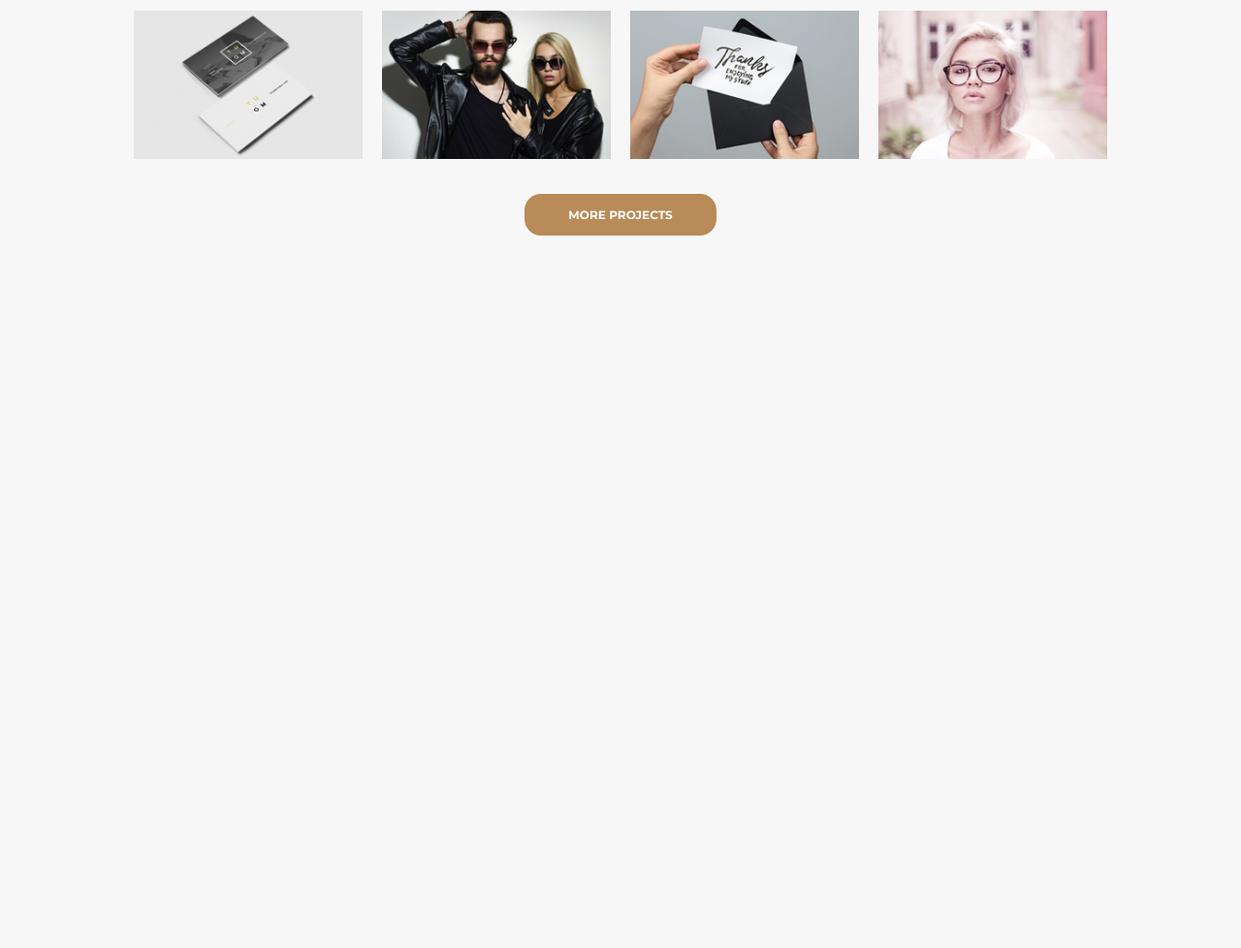
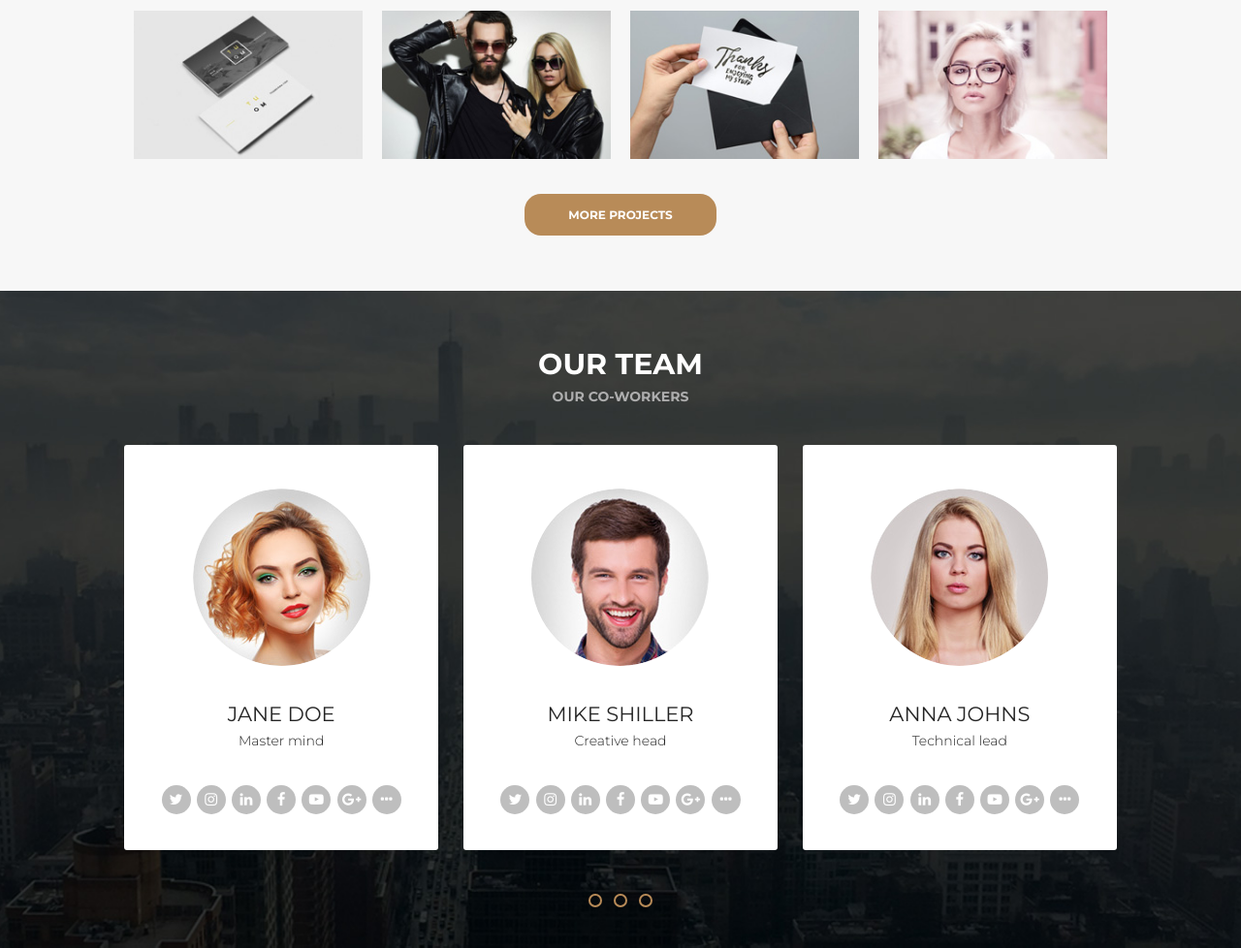
Before and after one commit to freefrogs/PORTFOLIO_4, a website: page index.html in a window 1280 px wide. Shown: the part 2262-3240 px from the top of the page at 97% size. Before the commit the page ends 2562 px from the top, so only its background shows below. Drawn offline with Linux system fonts and the light colour scheme.

Commit message:
Add html code & style for our team section

```diff
--- a/index.html
+++ b/index.html
@@ -179,5 +179,60 @@
 				<button class="button_brown">more projects</button>
 			</div>
 		</section>
+		<section class="our_team" id="ourTeam">
+			<div class="container">
+				<h2 class="h2_white">our team</h2>
+				<h4>our co-workers</h4>
+				<div class="row">
+					<div class="col-team">
+						<img src="images/ourTeam_1.jpg" alt="Jane Doe">
+						<h5>jane doe</h5>
+						<p>Master mind</p>
+						<div class="div-icon">
+							<a href="#"><i class="fa fa-twitter"></i></a>
+							<a href="#"><i class="fa fa-instagram"></i></a>
+							<a href="#"><i class="fa fa-linkedin"></i></a>
+							<a href="#"><i class="fa fa-facebook"></i></a>
+							<a href="#"><i class="fa fa-youtube-play"></i></a>
+							<a href="#"><i class="fa fa-google-plus"></i></a>
+							<a href="#"><i class="fa fa-ellipsis-h"></i></a>
+						</div>
+					</div>
+					<div class="col-team">
+						<img src="images/ourTeam_2.jpg" alt="Mike Shiller">
+						<h5>mike shiller</h5>
+						<p>Creative head</p>
+						<div class="div-icon">
+							<a href="#"><i class="fa fa-twitter"></i></a>
+							<a href="#"><i class="fa fa-instagram"></i></a>
+							<a href="#"><i class="fa fa-linkedin"></i></a>
+							<a href="#"><i class="fa fa-facebook"></i></a>
+							<a href="#"><i class="fa fa-youtube-play"></i></a>
+							<a href="#"><i class="fa fa-google-plus"></i></a>
+							<a href="#"><i class="fa fa-ellipsis-h"></i></a>
+						</div>
+					</div>
+					<div class="col-team">
+						<img src="images/ourTeam_3.jpg" alt="Anna Johns">
+						<h5>anna johns</h5>
+						<p>Technical lead</p>
+						<div class="div-icon">
+							<a href="#"><i class="fa fa-twitter"></i></a>
+							<a href="#"><i class="fa fa-instagram"></i></a>
+							<a href="#"><i class="fa fa-linkedin"></i></a>
+							<a href="#"><i class="fa fa-facebook"></i></a>
+							<a href="#"><i class="fa fa-youtube-play"></i></a>
+							<a href="#"><i class="fa fa-google-plus"></i></a>
+							<a href="#"><i class="fa fa-ellipsis-h"></i></a>
+						</div>
+					</div>
+				</div>
+				<div class="pagination">
+					<span></span>
+					<span></span>
+					<span></span>
+				</div>
+			</div>
+		</section>
 	</body>
 </html>
--- a/sass/style.scss
+++ b/sass/style.scss
@@ -26,7 +26,7 @@ body {
 	padding: 0;
 }
 
-h2, h3, h4 {
+h2, h3, h4, h5 {
 	text-transform: uppercase;
 }
 
@@ -51,6 +51,10 @@ h4 {
 	font-size: 14px;
 	color: $light_grey;
 	margin-top: 6px;
+}
+
+h5 {
+	font-size: 21px;
 }
 
 p {
@@ -345,3 +349,55 @@ header {
 		}
 	}
 }
+
+/* --OUR TEAM-- */
+.our_team {
+	background: url("../images/ourTeam_background.jpg") center 0/cover;
+	padding-bottom: 1.5%;
+	h4 {
+		margin-bottom: 4%;
+	}
+	.pagination {
+		margin-top: 4%;
+	}
+	.col-team {
+		background: $white;
+		width: 31.666%;
+		margin-right: 2.5%;
+		border-radius: 3px;
+		&:last-child {
+			margin-right: 0;
+		}
+		img {
+			border-radius: 50%;
+			margin: 14% 0 10%;
+		}
+		h5 {
+			font-weight: 400;
+			color: $dark_grey;
+			margin: 0;
+		}
+		p {
+			font-size: 14px;
+			color: $dark_grey;
+			margin: 2%;
+		}
+		.div-icon {
+			margin: 11%;
+			a {
+				display: inline-block;
+				width: 30px;
+				height: 30px;
+				border-radius: 50%;
+				line-height: 30px;
+				font-size: 15px;
+				background: $grey_icon;
+				color: $white;
+				margin: 1px;
+				&:hover {
+					background: $brown;
+				}
+			}
+		}
+	}
+}
```
Also changed, not shown: css/style.css.
